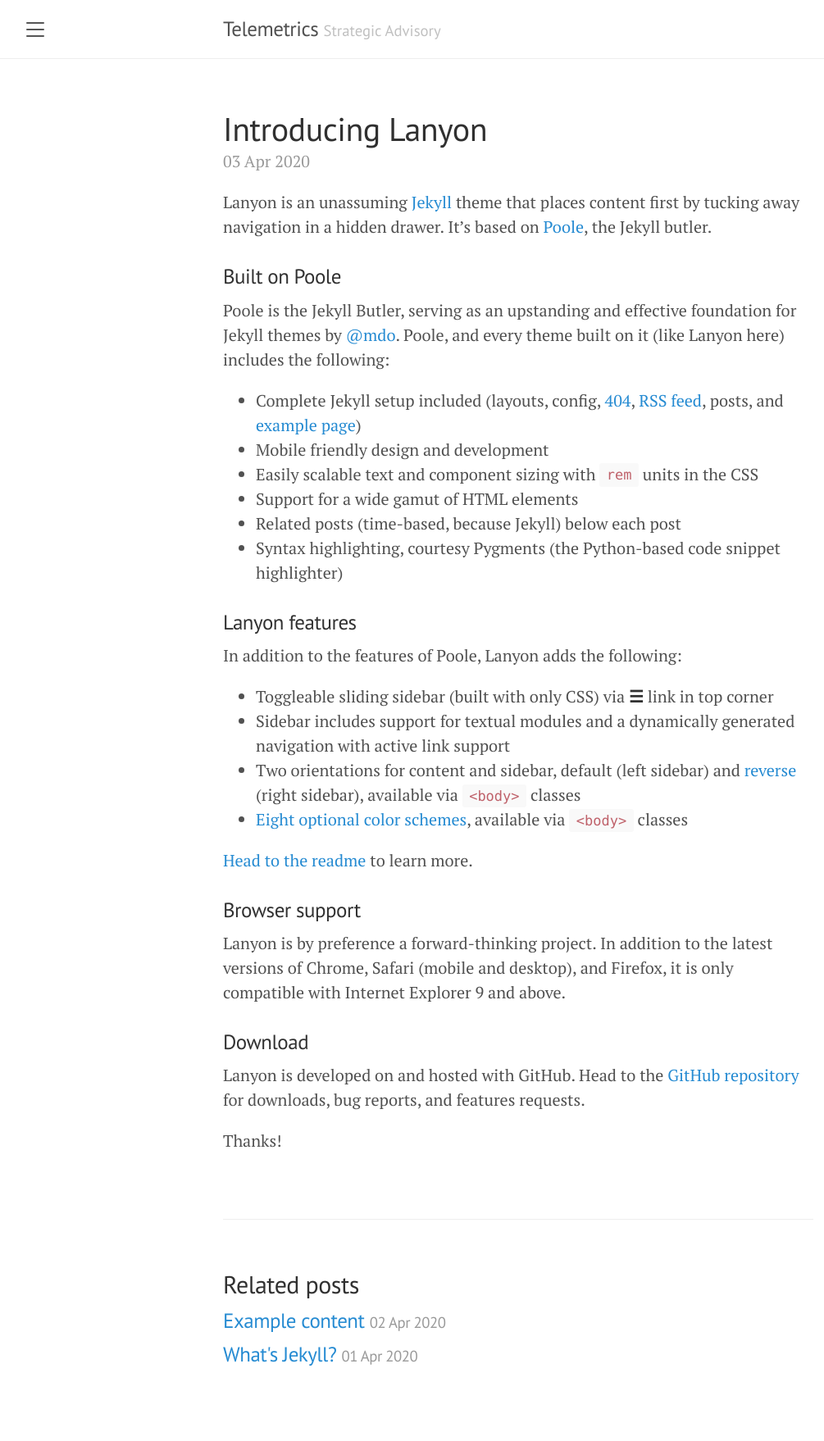
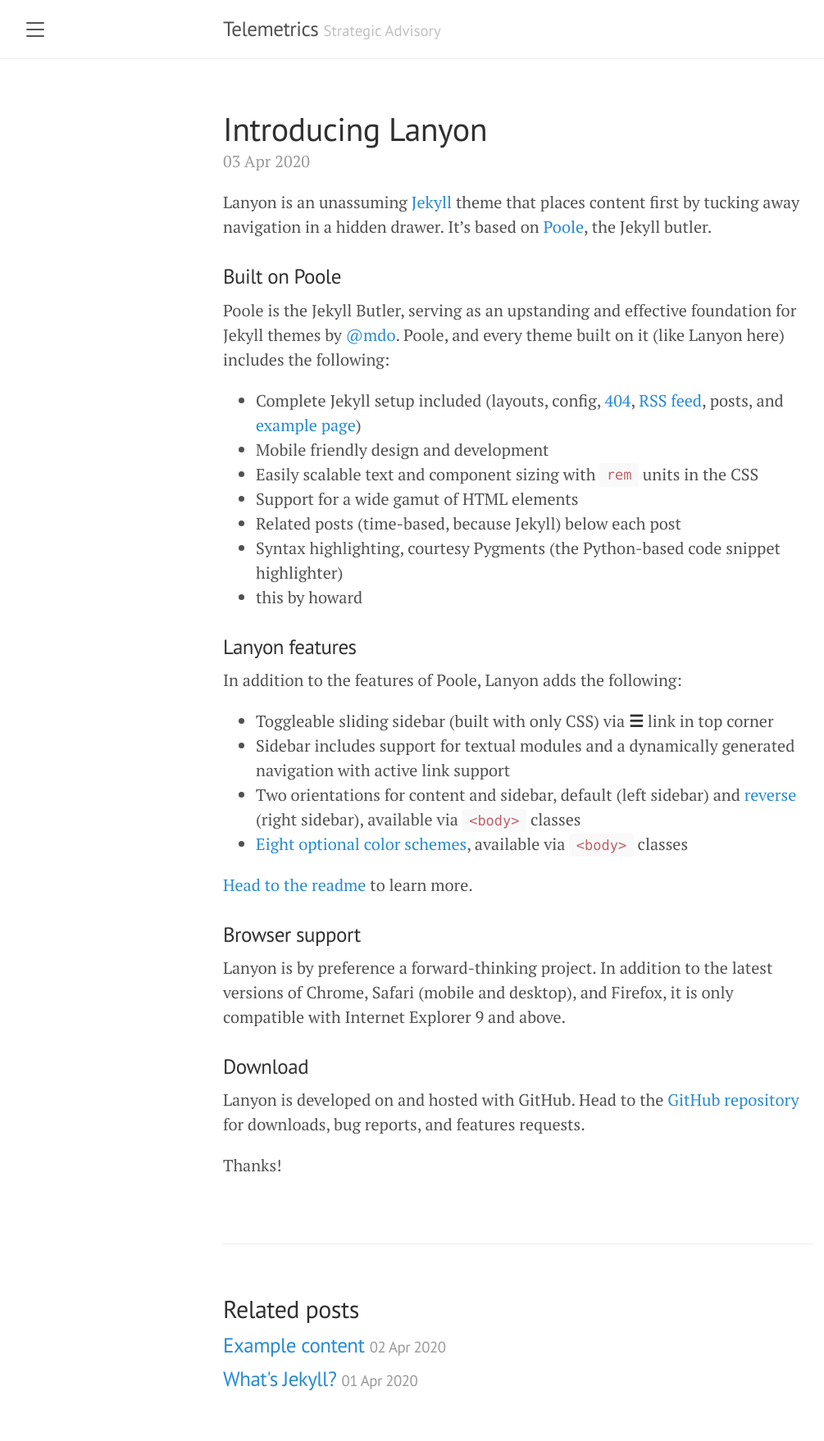
Before and after one commit to hjelliott/hjelliott.github.io, a Jekyll site: the page built from _posts/2020-04-03-introducing-lanyon.md, in a window 1280 px wide. Shown: the whole page at 82% size, without its empty margins (8-1013 px from the left). Built offline with Jekyll 4.4.1, drawn with Linux system fonts in a browser that asks for light colours; before the commit the page ends 1728 px from its top, so only the background shows below that.

Commit message:
another minor change

```diff
--- a/_posts/2020-04-03-introducing-lanyon.md
+++ b/_posts/2020-04-03-introducing-lanyon.md
@@ -15,6 +15,7 @@
 * Support for a wide gamut of HTML elements
 * Related posts (time-based, because Jekyll) below each post
 * Syntax highlighting, courtesy Pygments (the Python-based code snippet highlighter)
+* this by howard
 
 ### Lanyon features
 
```
